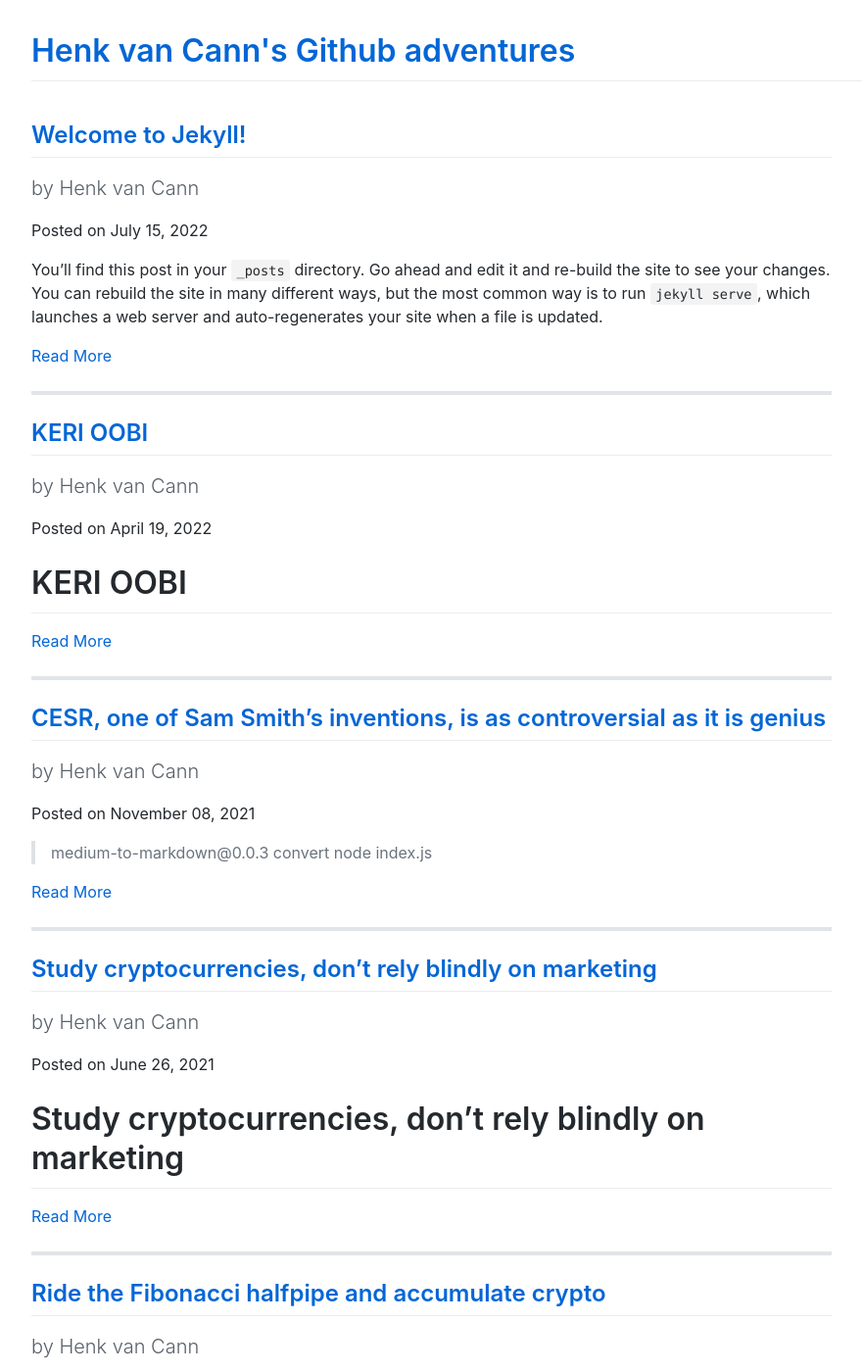
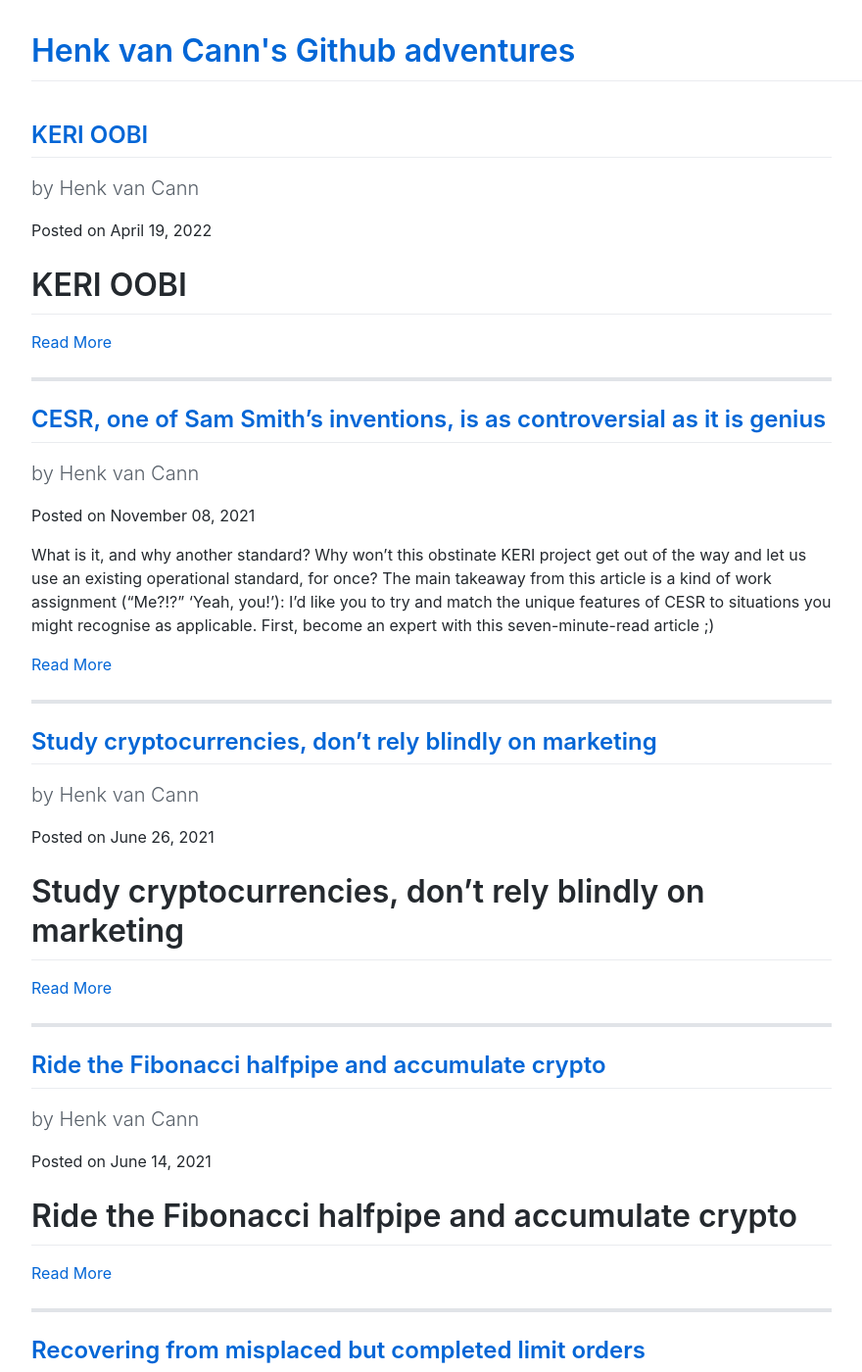
Before and after one commit to henkvancann/henkvancann.github.io, a Jekyll site: the page built from index.md, in a window 1280 px wide and 1400 px high. Shown: the whole window at 98% size, without its empty margins (118-998 px from the left). Built offline with Jekyll 4.4.1, drawn with Linux system fonts in a browser that asks for light colours; comment, search, counter and statistics services are not loaded.

Commit message:
blog posts added - 2

```diff
--- a/_posts/2021-11-08-cesr-one-of-sam-smiths-inventions-is-as-controversial-as-genius.markdown
+++ b/_posts/2021-11-08-cesr-one-of-sam-smiths-inventions-is-as-controversial-as-genius.markdown
@@ -4,16 +4,10 @@ title:  "CESR, one of Sam Smith’s inventions, is as controversial as it is gen
 date:   2021-11-08 12:00
 categories: identifiers
 ---
-> medium-to-markdown@0.0.3 convert
-> node index.js
+What is it, and why another standard? Why won’t this obstinate KERI project get out of the way and let us use an existing operational standard, for once? The main takeaway from this article is a kind of work assignment (“Me?!?” ‘Yeah, you!’): I’d like you to try and match the unique features of CESR to situations you might recognise as applicable. First, become an expert with this seven-minute-read article ;)
 
 [![Henk van Cann](https://miro.medium.com/fit/c/96/96/1*lHEKsx9xfeUiXPW2pqwC1Q.jpeg)
 
-](https://medium.com/@hvancann?source=post_page-----d757f36b88f8--------------------------------)[Henk van Cann](https://medium.com/@hvancann?source=post_page-----d757f36b88f8--------------------------------)Follow
-
-Nov 8, 2021
-
-·7 min read
 
 # CESR, one of Sam Smith’s inventions, is as controversial as it is genius.
 
--- a/_posts/2022-07-15-welcome-to-jekyll.markdown
+++ /dev/null
@@ -1,29 +0,0 @@
----
-layout: post
-title:  "Welcome to Jekyll!"
-date:   2022-07-15 18:32:31 +0100
-categories: jekyll
----
-You’ll find this post in your `_posts` directory. Go ahead and edit it and re-build the site to see your changes. You can rebuild the site in many different ways, but the most common way is to run `jekyll serve`, which launches a web server and auto-regenerates your site when a file is updated.
-
-Jekyll requires blog post files to be named according to the following format:
-
-`YEAR-MONTH-DAY-title.MARKUP`
-
-Where `YEAR` is a four-digit number, `MONTH` and `DAY` are both two-digit numbers, and `MARKUP` is the file extension representing the format used in the file. After that, include the necessary front matter. Take a look at the source for this post to get an idea about how it works.
-
-Jekyll also offers powerful support for code snippets:
-
-{% highlight ruby %}
-def print_hi(name)
-  puts "Hi, #{name}"
-end
-print_hi('Tom')
-#=> prints 'Hi, Tom' to STDOUT.
-{% endhighlight %}
-
-Check out the [Jekyll docs][jekyll-docs] for more info on how to get the most out of Jekyll. File all bugs/feature requests at [Jekyll’s GitHub repo][jekyll-gh]. If you have questions, you can ask them on [Jekyll Talk][jekyll-talk].
-
-[jekyll-docs]: https://jekyllrb.com/docs/home
-[jekyll-gh]:   https://github.com/jekyll/jekyll
-[jekyll-talk]: https://talk.jekyllrb.com/
```
Also changed, not shown: 2 other files.
